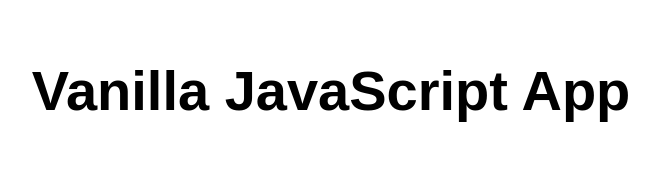
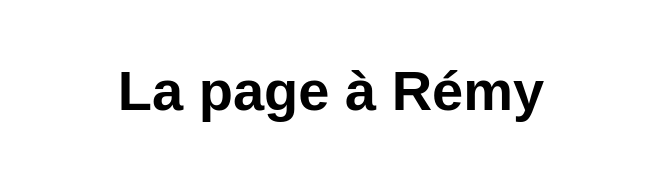
Before and after one commit to rcorriveau-prof/MaPremierePage, a website: page src/index.html in a window 1280 px wide. Shown: the whole page, without its empty margins (309-968 px from the left). Drawn offline with Linux system fonts and the light colour scheme.

Commit message:
Update index.html

```diff
--- a/src/index.html
+++ b/src/index.html
@@ -5,12 +5,12 @@
   <meta charset="UTF-8">
   <meta name="viewport" content="width=device-width, initial-scale=1.0">
   <link rel="stylesheet" href="styles.css">
-  <title>Vanilla JavaScript App</title>
+  <title>Ma première page</title>
 </head>
 
 <body>
   <main>
-    <h1>Vanilla JavaScript App</h1>
+    <h1>La page à Rémy</h1>
   </main>
 </body>
 
```
